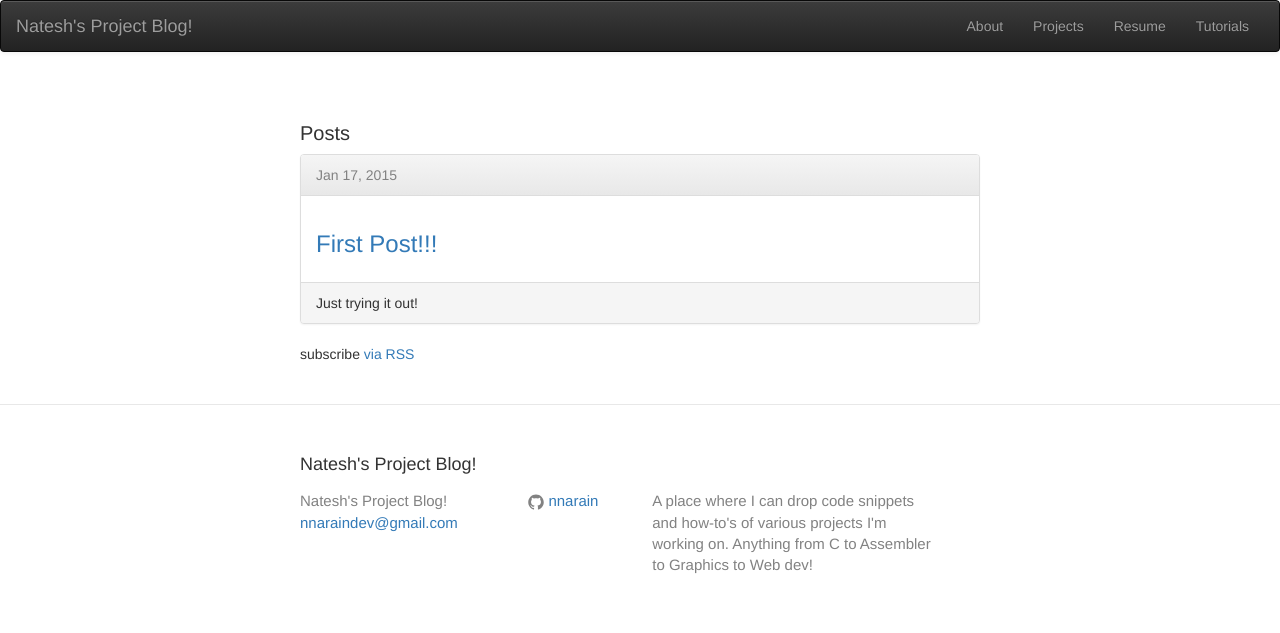
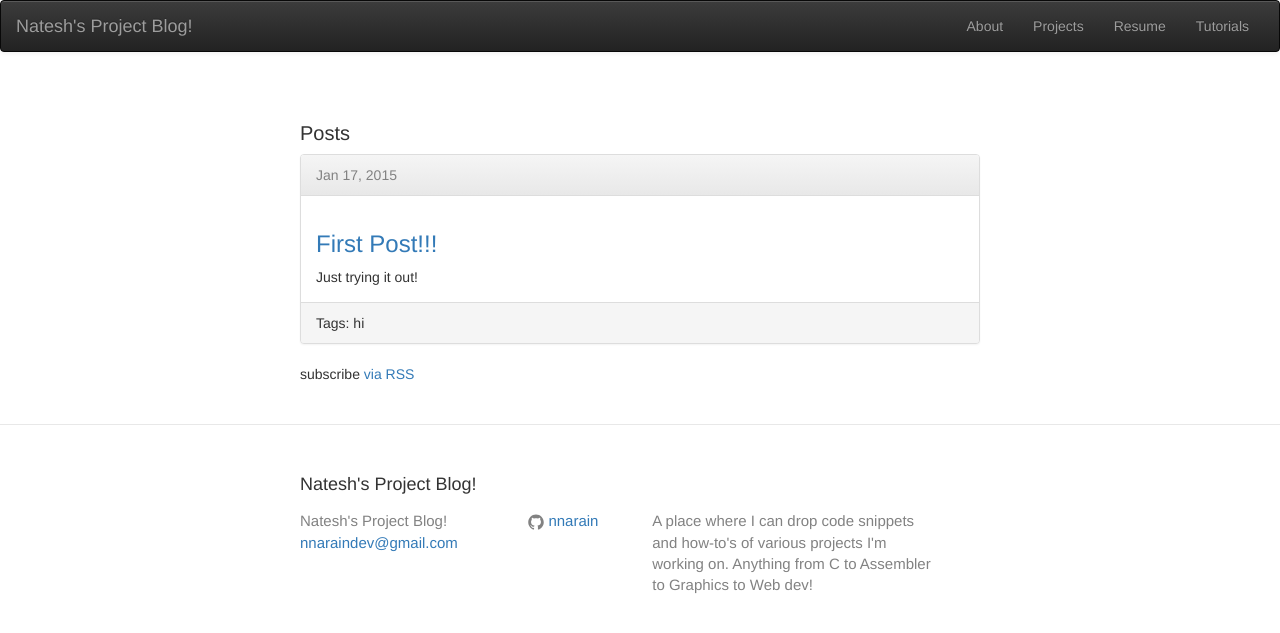
Before and after one commit to nnarain/nnarain.github.io, a Jekyll site: the page built from index.html, in a window 1280 px wide. Shown: the top 633 px of the page. Built offline with Jekyll 4.4.1, drawn with Linux system fonts in a browser that asks for light colours.

Commit message:
added tag section to post

```diff
--- a/_posts/2015-1-17-First Post!!!.md
+++ b/_posts/2015-1-17-First Post!!!.md
@@ -2,6 +2,7 @@
 layout: post
 title: First Post!!!
 description: Just trying it out!
+tags: hi
 ---
 
 Wow it really worked!!!
--- a/index.html
+++ b/index.html
@@ -12,9 +12,13 @@ layout: default
       <div class="panel-heading"><span class="post-meta">{{ post.date | date: "%b %-d, %Y" }}</span></div>
       <div class="panel-body">
         <h2><a class="post-link" href="{{ post.url | prepend: site.baseurl }}">{{ post.title }}</a></h2>
+        {{post.description}}
       </div>
       <div class="panel-footer">
-        {{post.description}}
+        Tags:
+        {% if post.tags %}
+          {{ post.tags }}
+        {% endif %}
       </div>
 
     </div>
```
